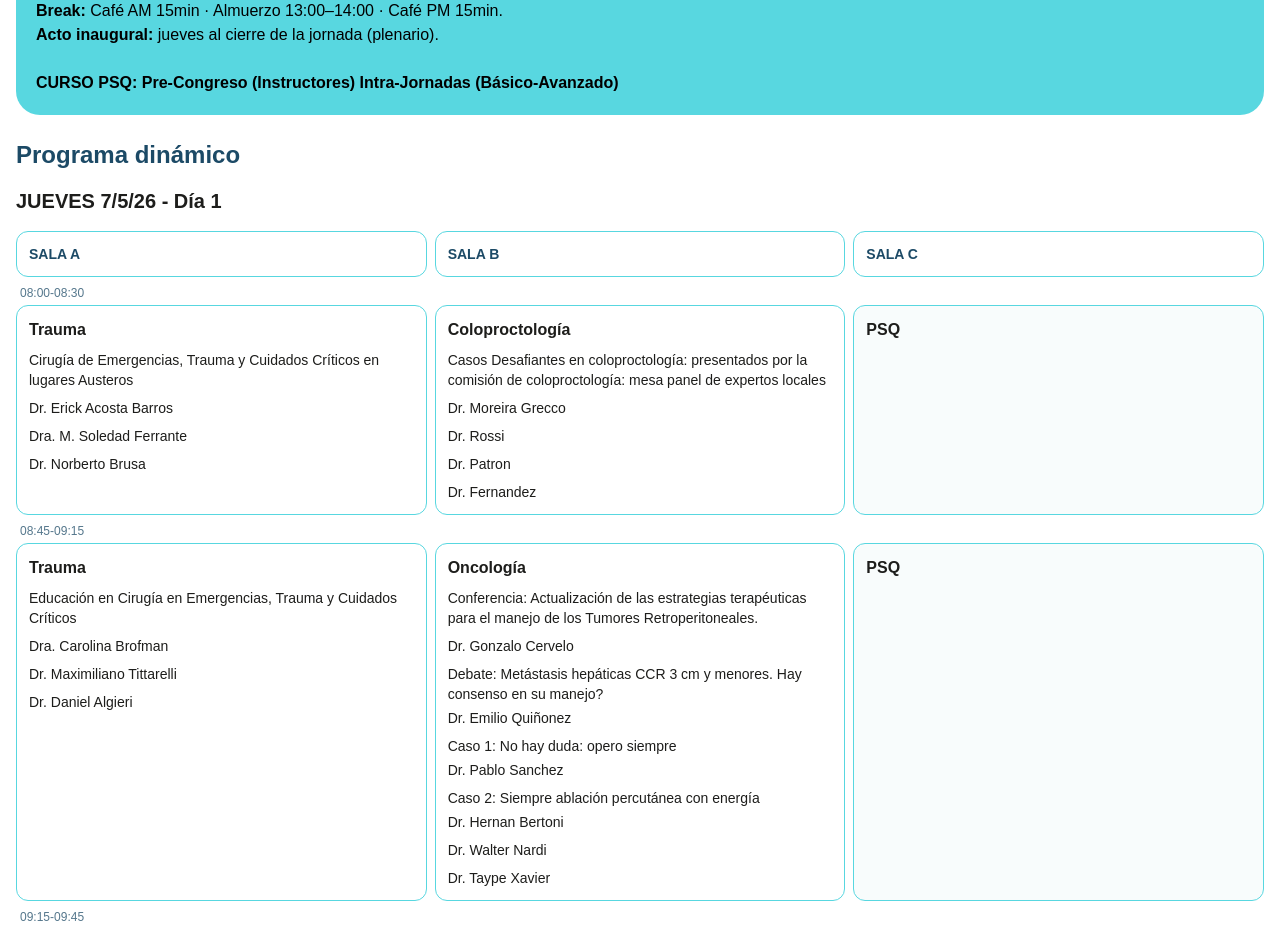
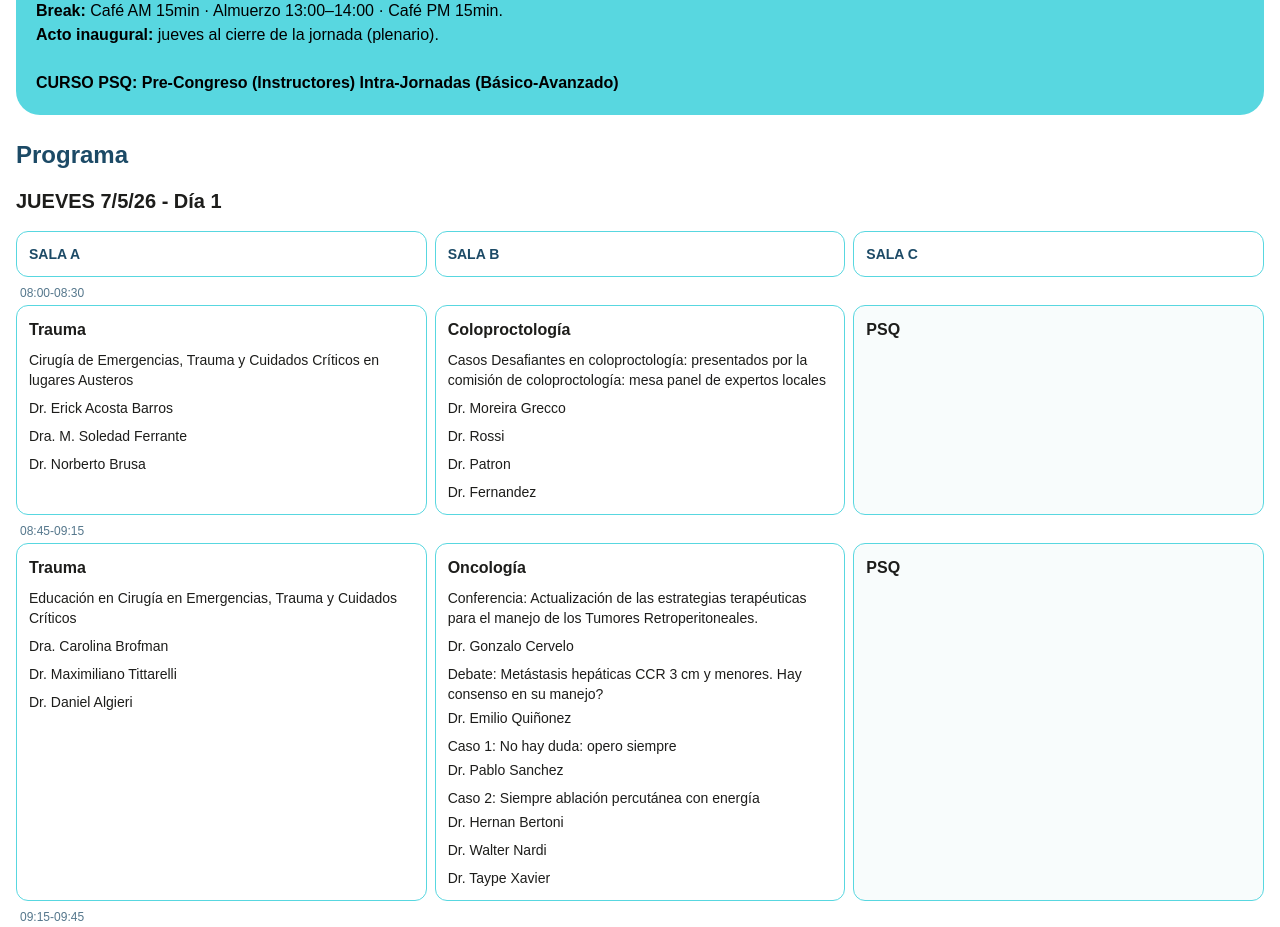
Before and after one commit to danidev-100/jornadas_de_cirugia, a React (Vite) app: page / in a window 1280 px wide. Shown: the part 1660-2587 px from the top of the page. Built offline with nearby package versions, Linux system fonts and the light colour scheme; a web font is replaced by a local one.

Commit message:
Update copy

```diff
--- a/src/component/dynamicSchedule/DynamicSchedule.jsx
+++ b/src/component/dynamicSchedule/DynamicSchedule.jsx
@@ -4,7 +4,7 @@
 function DynamicSchedule() {
   return (
     <section className="space-y-4">
-      <h3 className="text-2xl font-semibold text-deep-blue">Programa dinámico</h3>
+      <h3 className="text-2xl font-semibold text-deep-blue">Programa</h3>
 
       <div className="space-y-6">
         {scheduleEvents.map((dayEntry) => (
```
